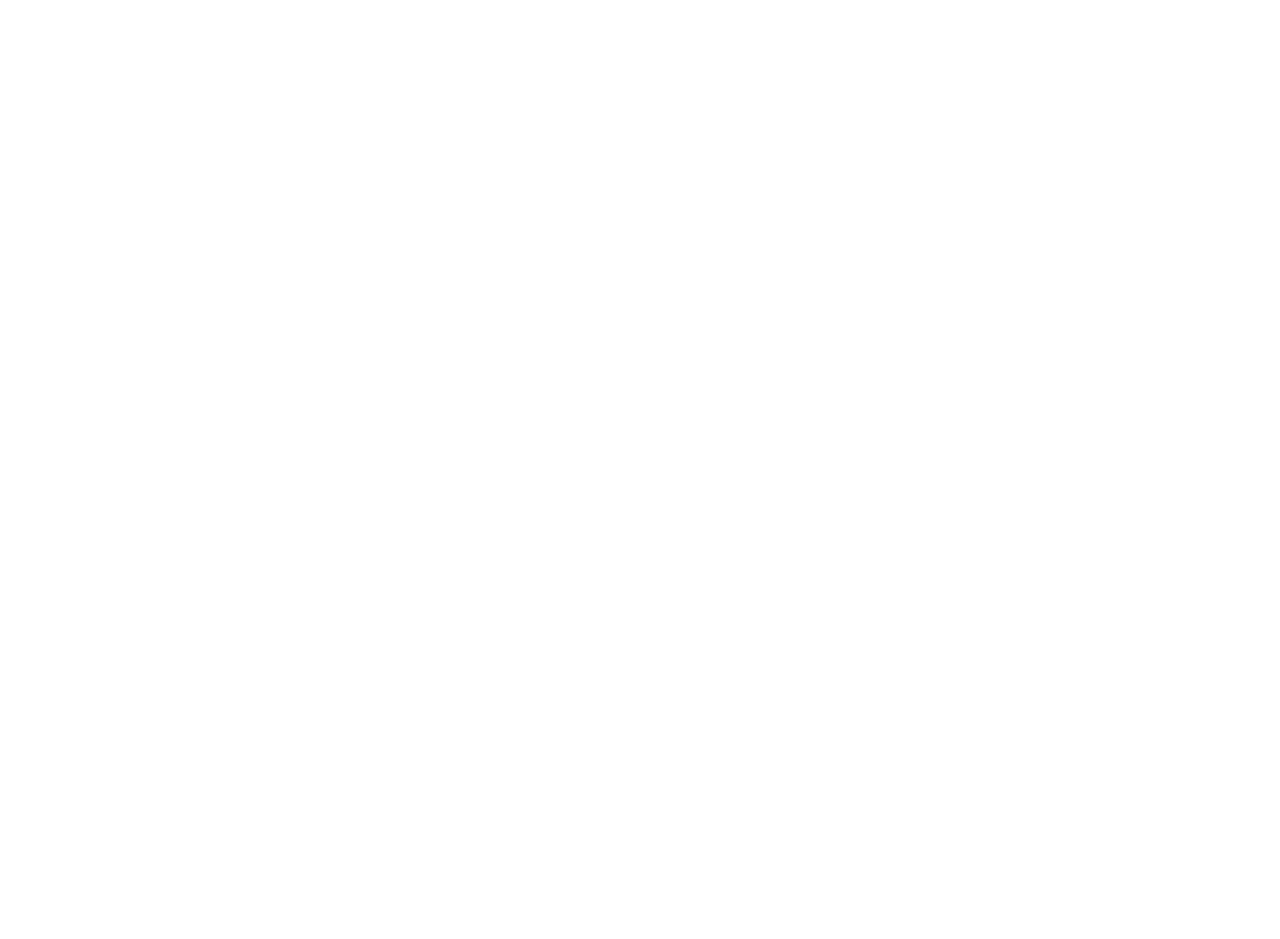
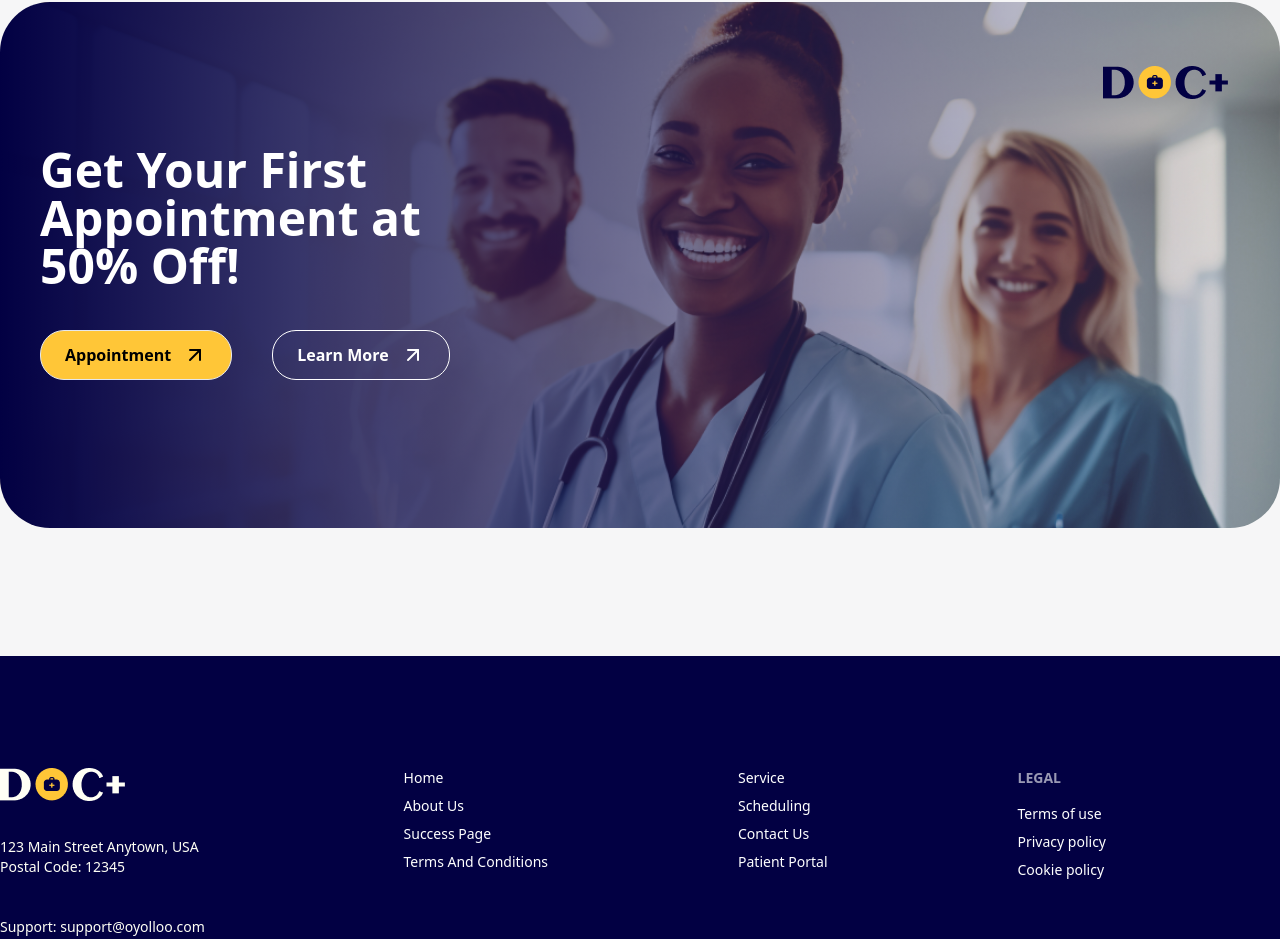
Before and after one commit to mdmarufhossianbd/healthcare, a React (Vite) app: page / in a window 1280 px wide. Shown: the part 4239-5178 px from the top of the page. Before the commit the page ends 4233 px from the top, so only its background shows below. Built offline with nearby package versions, Linux system fonts and the light colour scheme.

Commit message:
footer added

```diff
--- a/src/App.jsx
+++ b/src/App.jsx
@@ -1,7 +1,9 @@
 import './App.css'
 import About from './components/About'
+import Appoinment from './components/Appoinment'
 import Banner from './components/Banner'
 import Faq from './components/Faq'
+import Footer from './components/Footer'
 import Navber from './components/Navber'
 import Service from './components/Service'
 import Testimonial from './components/Testimonial'
@@ -16,6 +18,8 @@
       <Service></Service>
       <Testimonial></Testimonial>
       <Faq></Faq>
+      <Appoinment></Appoinment>
+      <Footer></Footer>
     </>
   )
 }
--- /dev/null
+++ b/src/components/Appoinment.jsx
@@ -0,0 +1,30 @@
+import { FiArrowUpRight } from 'react-icons/fi';
+import appointment from '../../public/Media/Rectangle 32.png';
+import logoDark from '../../public/Media/logo dark.png';
+
+const Appoinment = () => {
+    return (
+        <div className='max-w-7xl mx-auto pb-32'>
+            <div className="relative mt-10">
+                <img src={appointment} alt="healthcare" className="w-full mx-auto h-full object-cover rounded-[50px]" />
+                <div className="absolute rounded-[50px] inset-0 bg-gradient-to-l from-[#0200431a] to-[#020043]"></div>
+                <div className="absolute top-36 left-10 text-white flex">
+
+                    <div>
+                        <h2 className='text-5xl font-semibold w-1/2 mb-10'>Get Your First Appointment at 50% Off! </h2>
+                        <div className='flex gap-10 '>
+                            <button className="rounded-3xl border px-6 py-3 bg-[#FFC637] flex items-center gap-3 text-black font-semibold">Appointment <FiArrowUpRight className='text-2xl' /> </button>
+                            <button className="rounded-3xl border border-white px-6 py-3 flex items-center gap-3 font-semibold">Learn More <FiArrowUpRight className='text-2xl' /> </button>
+                        </div>
+                    </div>
+                    <div className='absolute -top-20 -right-64'>
+                        <img src={logoDark} alt="" />
+                    </div>
+                </div>
+
+            </div>
+        </div>
+    );
+};
+
+export default Appoinment;
--- a/src/components/Faq.jsx
+++ b/src/components/Faq.jsx
@@ -1,6 +1,6 @@
 const Faq = () => {
     return (
-        <div className='max-w-7xl mx-auto pb-40'>
+        <div className='max-w-7xl mx-auto pb-32'>
             <div>
                 <button className="rounded-3xl border px-6 py-2 bg-white w-[140px]">Faq</button>
                 <h2 className="py-5 text-4xl font-semibold">Frequntly Asked Question</h2>
--- /dev/null
+++ b/src/components/Footer.jsx
@@ -0,0 +1,42 @@
+import logoLight from '../../public/Media/logo light.png';
+
+const Footer = () => {
+    return (
+        <div className='bg-[#020043]'>
+            <footer className="footer py-28 max-w-7xl mx-auto text-white">
+                <aside className='text-[#FFFFF5]'>
+                    <img src={logoLight} alt="" />
+                    <br />
+                    <p>
+                        123 Main Street Anytown, USA <br />Postal Code: 12345
+                        <br />
+                        <br />
+                        <br />
+                        Support: support@oyolloo.com <br />
+                        (Available : 10:00am to 07:00pm)
+                    </p>
+                </aside>
+                <nav>
+                    <a className="link link-hover">Home</a>
+                    <a className="link link-hover">About Us</a>
+                    <a className="link link-hover">Success Page</a>
+                    <a className="link link-hover">Terms And Conditions</a>
+                </nav>
+                <nav>
+                    <a className="link link-hover">Service</a>
+                    <a className="link link-hover">Scheduling</a>
+                    <a className="link link-hover">Contact Us</a>
+                    <a className="link link-hover">Patient Portal</a>
+                </nav>
+                <nav>
+                    <h6 className="footer-title">Legal</h6>
+                    <a className="link link-hover">Terms of use</a>
+                    <a className="link link-hover">Privacy policy</a>
+                    <a className="link link-hover">Cookie policy</a>
+                </nav>
+            </footer>
+        </div>
+    );
+};
+
+export default Footer;
```
